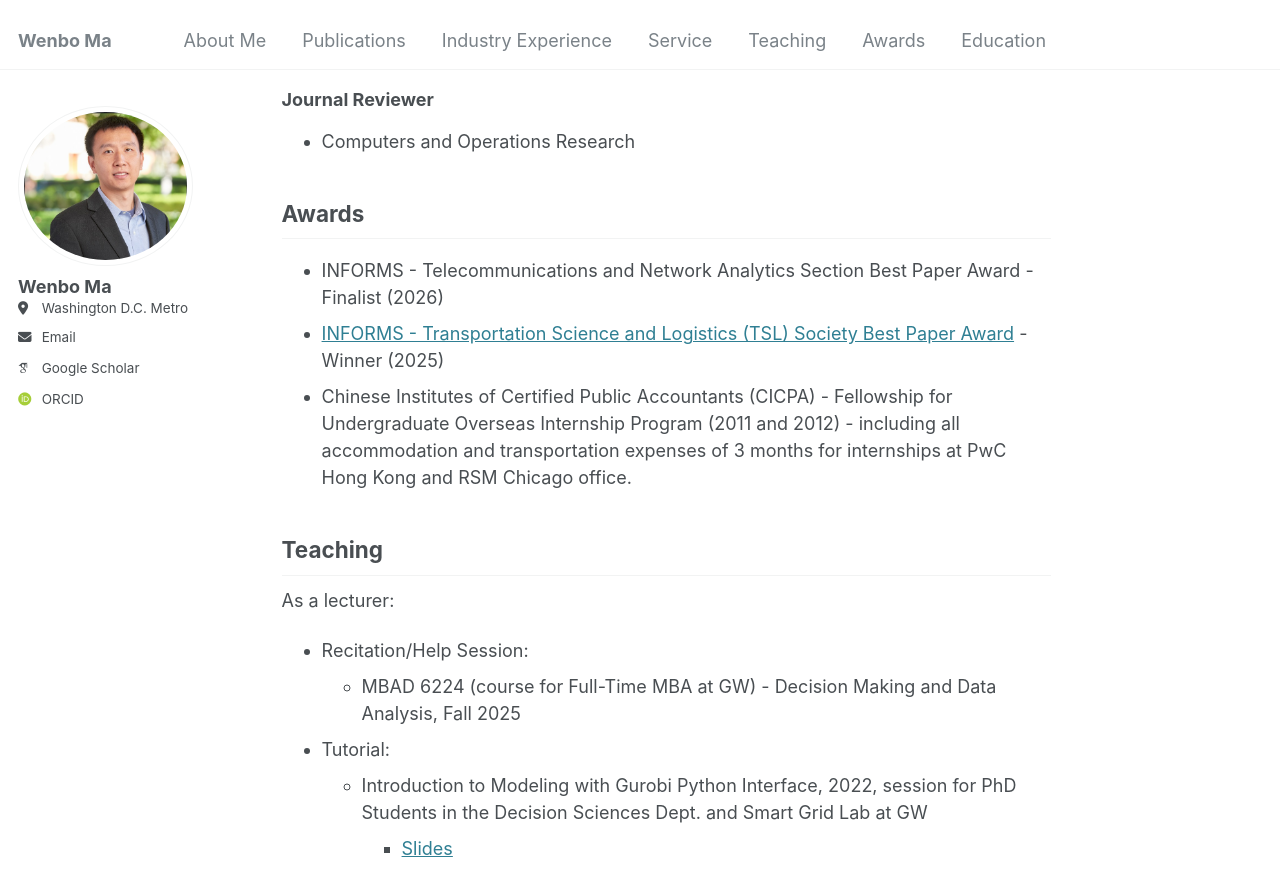
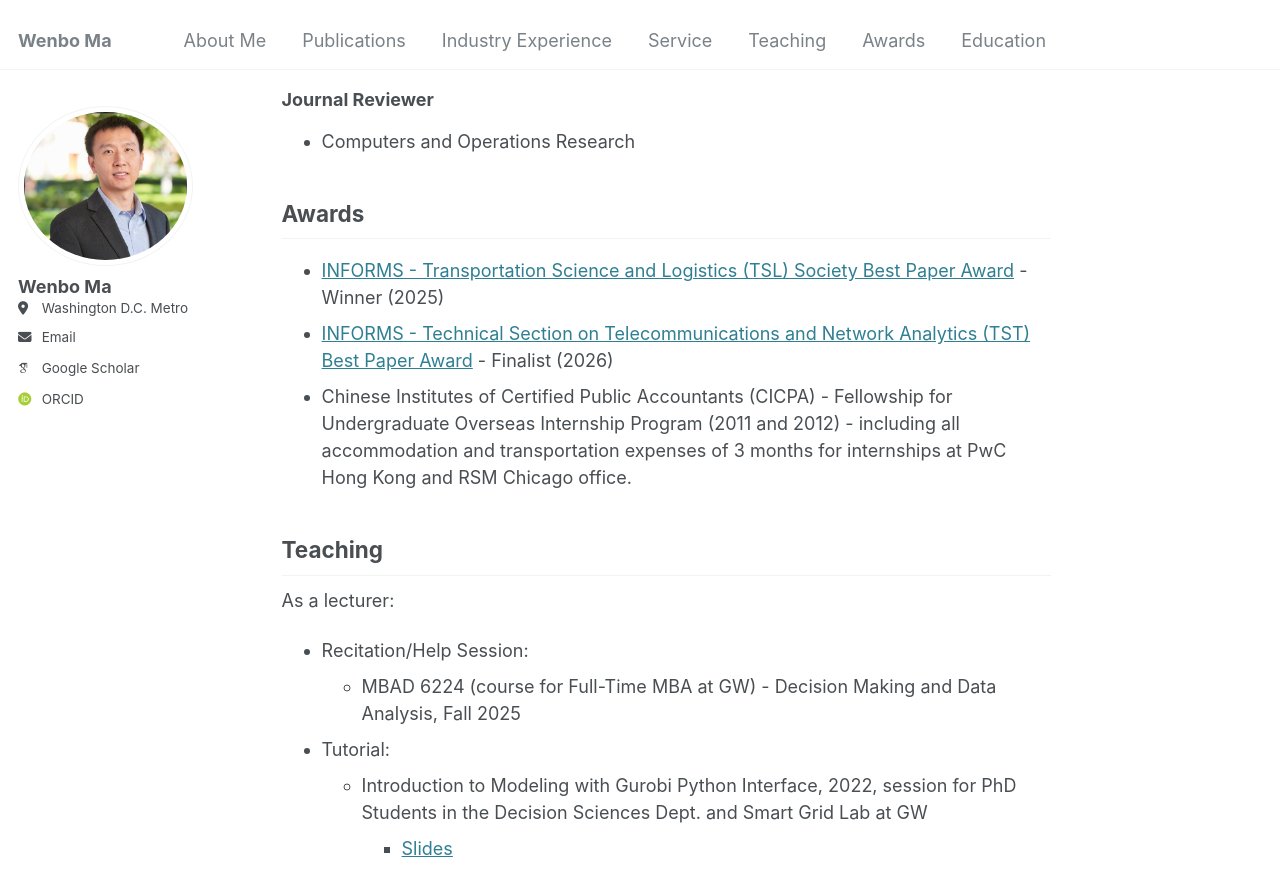
Before and after one commit to wenbo5565/wenbo5565.github.io, a Jekyll site: the page built from _pages/about.md, in a window 1280 px wide and 900 px high, scrolled down 2284 px. Shown: the top 896 px of the window. Built offline with Jekyll 4.4.1, drawn with Linux system fonts in a browser that asks for light colours; some web fonts are replaced.

Commit message:
Update about.md

```diff
--- a/_pages/about.md
+++ b/_pages/about.md
@@ -65,8 +65,8 @@ Outside of work, I enjoy playing and watching sports — particularly tennis, sw
 - Computers and Operations Research
 
 ## Awards <a id="awards"></a>
-  - INFORMS - Telecommunications and Network Analytics Section Best Paper Award - Finalist (2026)
   - [INFORMS - Transportation Science and Logistics (TSL) Society Best Paper Award](https://www.informs.org/Recognizing-Excellence/Community-Prizes/Transportation-Science-and-Logistics-Section/Best-Paper-Award) - Winner (2025)
+  - [INFORMS - Technical Section on Telecommunications and Network Analytics (TST) Best Paper Award](https://www.informs.org/Recognizing-Excellence/Community-Prizes/Telecommunications-Section/TST-Best-Paper-Award) - Finalist (2026)
   - Chinese Institutes of Certified Public Accountants (CICPA) - Fellowship for Undergraduate Overseas Internship Program (2011 and 2012) - including all accommodation and transportation expenses of 3 months for internships at PwC Hong Kong and RSM Chicago office.
 
 ## Teaching <a id="teaching"></a>
```
